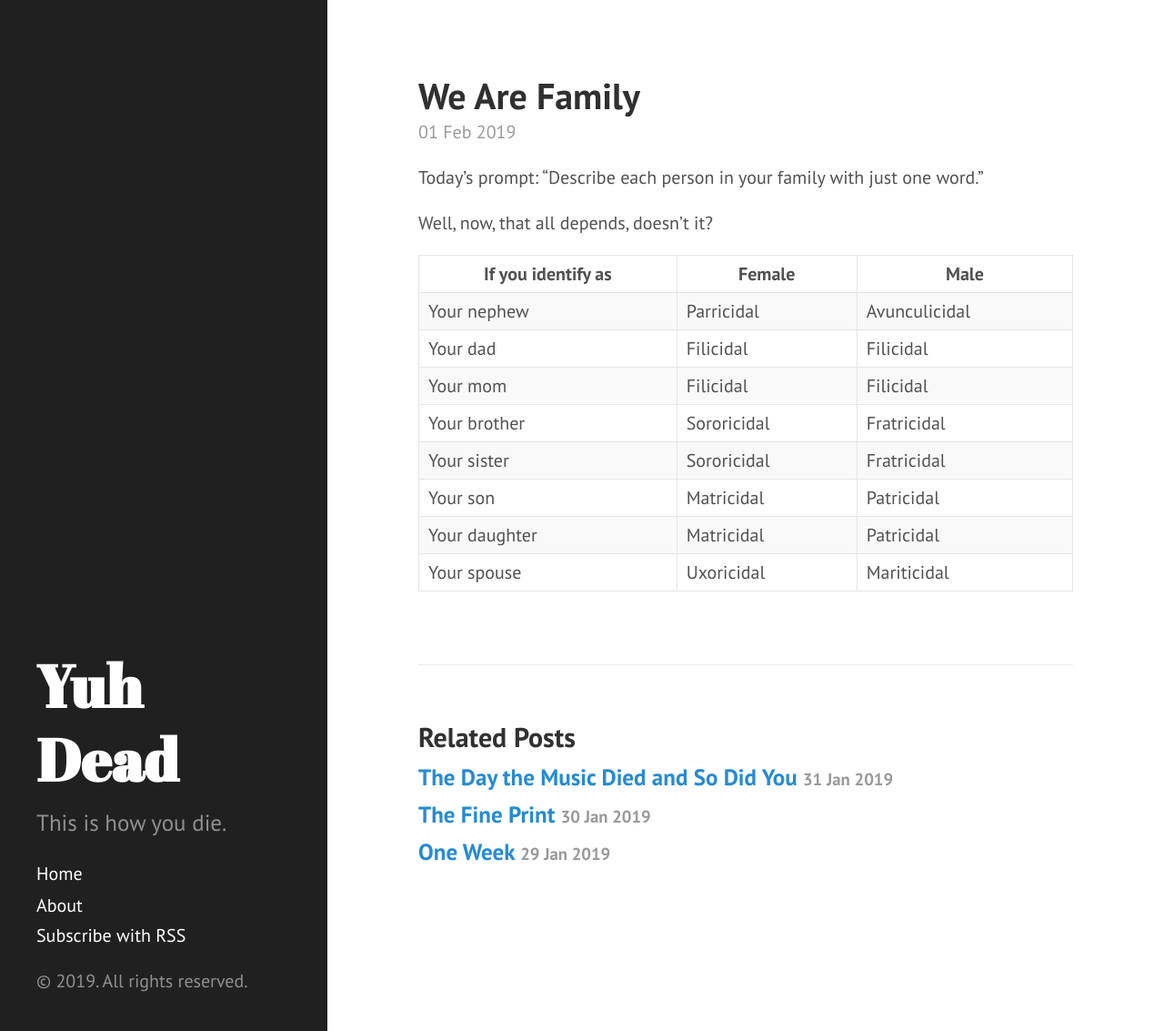
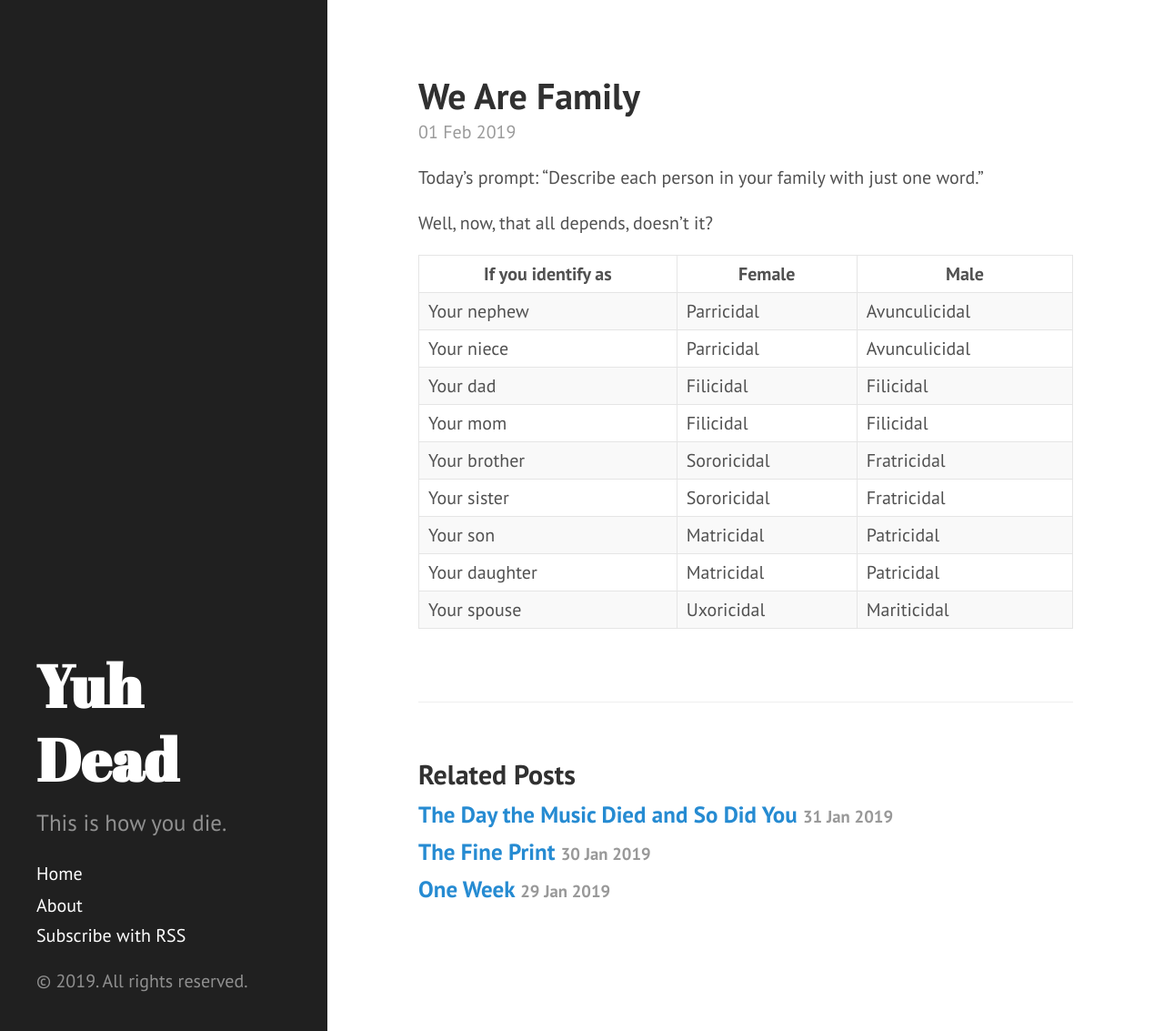
Before and after one commit to LoraV/LoraV.github.io, a Jekyll site: the page built from _posts/2019-02-01-family.markdown, in a window 1280 px wide and 1133 px high. Shown: the whole window at 91% size. Built offline with Jekyll 4.4.1, drawn with Linux system fonts in a browser that asks for light colours.

Commit message:
family in one word post

```diff
--- a/_posts/2019-02-01-family.markdown
+++ b/_posts/2019-02-01-family.markdown
@@ -11,6 +11,7 @@ Well, now, that all depends, doesn't it?
 |If you identify as|Female|Male|
 |------------------|------|----|
 |Your nephew|Parricidal|Avunculicidal|
+|Your niece|Parricidal|Avunculicidal|
 |Your dad|Filicidal|Filicidal|
 |Your mom|Filicidal|Filicidal|
 |Your brother|Sororicidal|Fratricidal|
```
